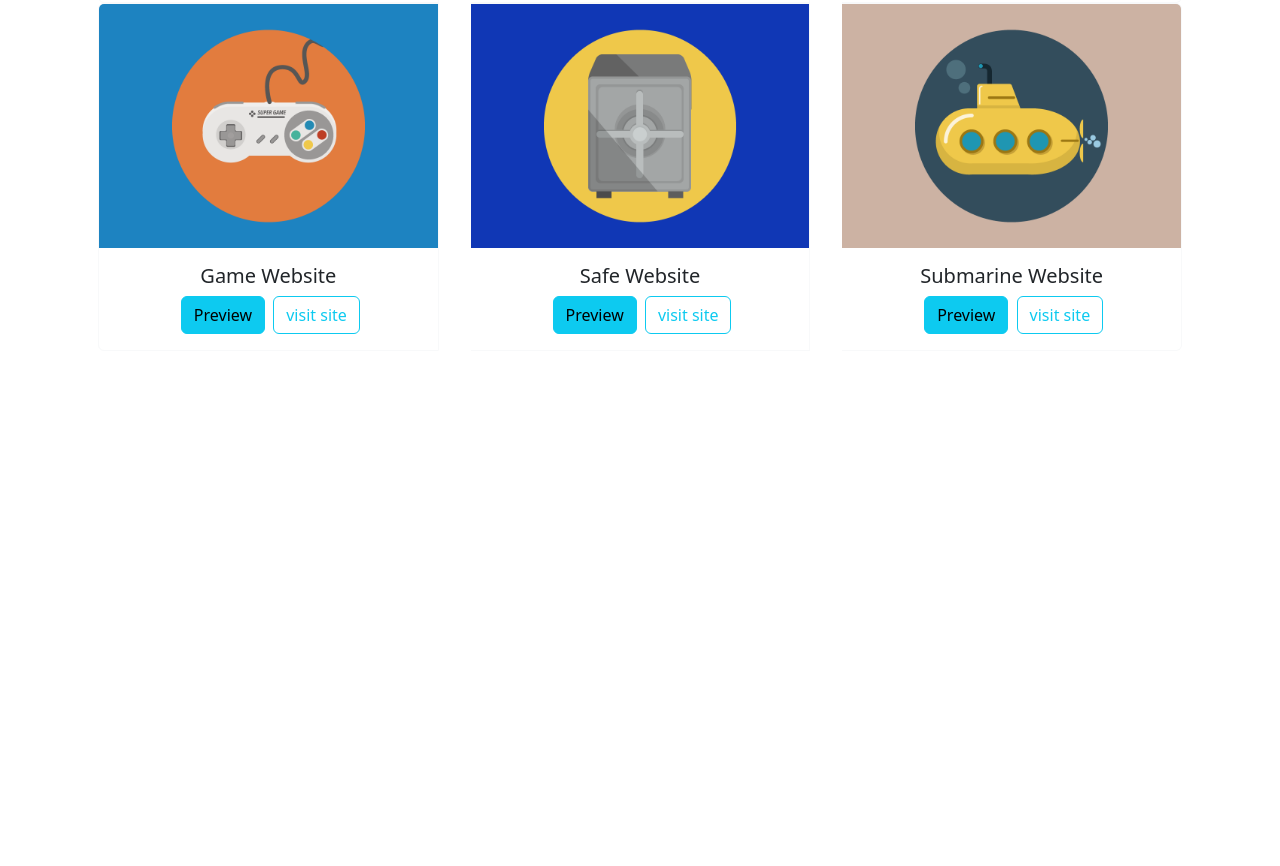
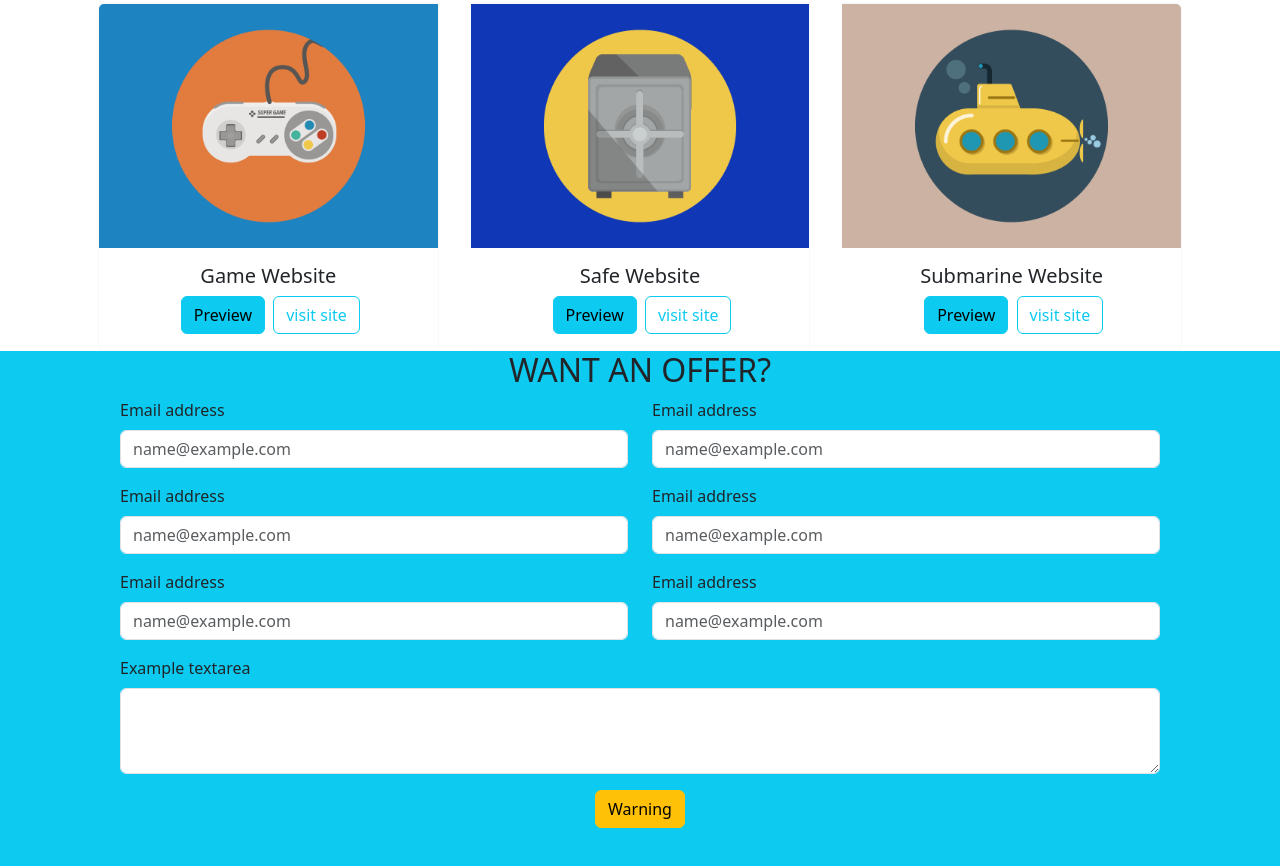
Before and after one commit to RiccardoCariello/bootstrap-html-freelancer, a plain HTML site: page index.html in a window 1280 px wide. Shown: the part 1268-2134 px from the top of the page. Before the commit the page ends 1619 px from the top, so only its background shows below. Drawn offline with nearby package versions, Linux system fonts and the light colour scheme.

Commit message:
Ultimo commit del giorno, mancano dei dettagli

```diff
--- a/index.html
+++ b/index.html
@@ -14,7 +14,7 @@
     <!-- SCRIVERE IL CODICE DA QUI IN POI-->
 
 
-    <nav class="navbar navbar-dark .bg-black">
+    <nav class="navbar navbar-dark bg-black">
 
       <div class="container">
         <a class="text-info navbar-brand " href="#">Portfolio</a>
@@ -24,10 +24,11 @@
     </nav>
 
 
+    <!--Primo blocco-->
     <div class="container-fluid ">
 
 
-              <div class="row bg-yellow text-center w-auto p-3 ">
+              <div class="row bg-info text-center w-auto p-3 ">
                 <div class="col">
                       <img src="./img/undraw_profile_pic_ic5t.svg" alt="Pinco Pallo's Picture">
                       <h3 class=".text-black">Pinco Pallo</h3>
@@ -158,16 +159,54 @@
 
 
         </div>
+      </div>
 
 
-        <div class="row bg-yellow text-center w-90  ">
-          <div class="">
+        <div class="container-fluid bg-info pb-5">
+          <h2 class="text-center">WANT AN OFFER?</h2>
+          <div class="row  w-90 px-5 mx-5">
+
+                <div class="mb-3 col-6 ">
+                  <label for="exampleFormControlInput1" class="form-label">Email address</label>
+                  <input type="email" class="form-control" id="exampleFormControlInput1" placeholder="name@example.com">
+                </div>
+                <div class="mb-3 col-6">
+                  <label for="exampleFormControlInput1" class="form-label">Email address</label>
+                  <input type="email" class="form-control" id="exampleFormControlInput1" placeholder="name@example.com">
+                </div>
+
+                <div class="mb-3 col-6">
+                  <label for="exampleFormControlInput1" class="form-label">Email address</label>
+                  <input type="email" class="form-control" id="exampleFormControlInput1" placeholder="name@example.com">
+                </div>
+                <div class="mb-3 col-6">
+                  <label for="exampleFormControlInput1" class="form-label">Email address</label>
+                  <input type="email" class="form-control" id="exampleFormControlInput1" placeholder="name@example.com">
+                </div>
+
+                <div class="mb-3 col-6">
+                  <label for="exampleFormControlInput1" class="form-label">Email address</label>
+                  <input type="email" class="form-control" id="exampleFormControlInput1" placeholder="name@example.com">
+                </div>
+                <div class="mb-3 col-6">
+                  <label for="exampleFormControlInput1" class="form-label">Email address</label>
+                  <input type="email" class="form-control" id="exampleFormControlInput1" placeholder="name@example.com">
+                </div>
+
+
+                <div class="mb-3">
+                  <label for="exampleFormControlTextarea1" class="form-label">Example textarea</label>
+                  <textarea class="form-control" id="exampleFormControlTextarea1" rows="3"></textarea>
+                </div>
+
 
           </div>
+
+          <p class="text-center "><button type="button" class="btn btn-warning">Warning</button></p>
         </div>
 
 
-    </div>
+
 
 
 
```
